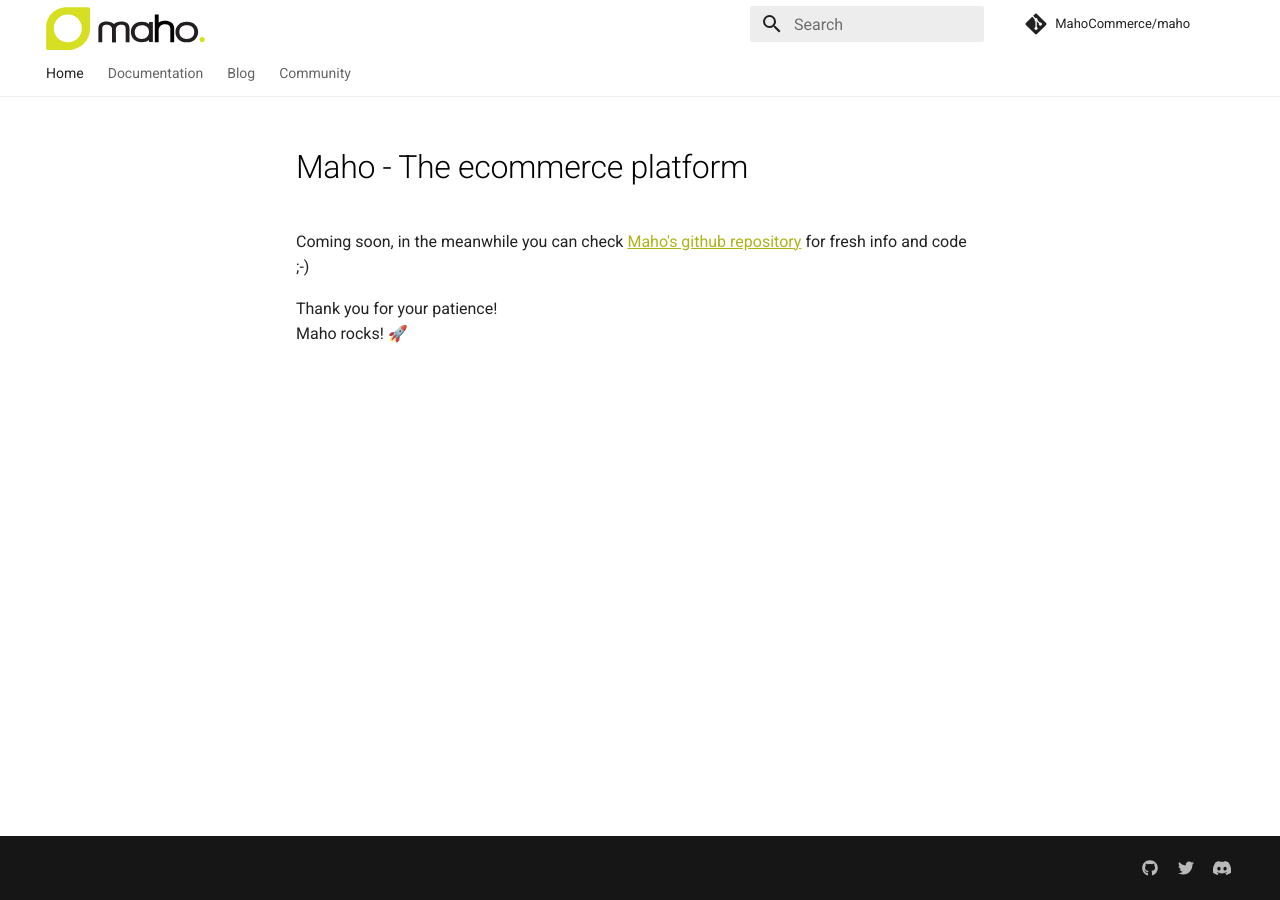
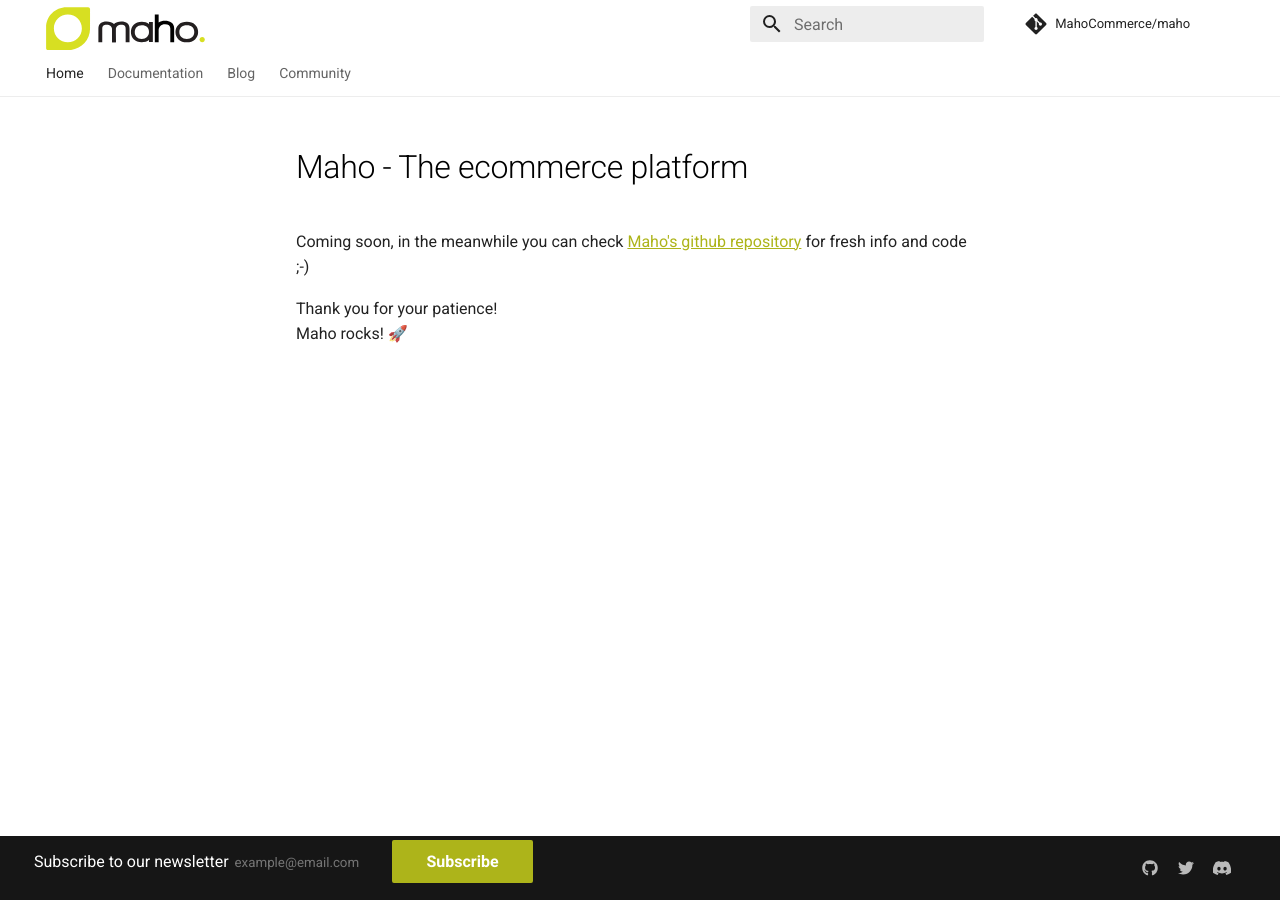
Before and after one commit to MahoCommerce/mahocommerce.com, an MkDocs documentation site: the page built from docs/index.md, in a window 1280 px wide. Built offline with MkDocs 1.6.1 and Material for MkDocs 9.7.7, drawn with Linux system fonts in a browser that asks for light colours; comment, search, counter and statistics services are not loaded; some of the changed lines change nothing that is shown.

Commit message:
newsletter form

```diff
--- /dev/null
+++ b/docs/overrides/partials/copyright.html
@@ -0,0 +1,28 @@
+<form id="subscriptionform">
+    <label>
+        Subscribe to our newsletter
+        <input type="email" id="subscriptionformemail" name="fields[email]" placeholder="example@email.com"
+               autocomplete="email" aria-invalid="false" class="md-search__form" style="background:none;color:white">
+    </label>
+
+    <button type="submit" class="md-button md-button--primary" id="subscriptionformsubmit">Subscribe</button>
+</form>
+<script>
+    document.getElementById('subscriptionformsubmit').addEventListener('click', function(event) {
+        event.preventDefault();
+        const email = document.getElementById('subscriptionformemail').value;
+
+        fetch('https://stats.sender.net/forms/e1xwmd/subscribe', {
+            method: 'POST',
+            headers: {'Content-Type': 'application/json'},
+            body: JSON.stringify({email: email})
+        })
+            .then(response => response.json())
+            .then(data => {
+                alert('Thank you for subscribing, you should receive a confirmation email soon!');
+            })
+            .catch((error) => {
+                alert('There was a problem processing your request, please try again later or contact us.');
+            });
+    });
+</script>
--- a/mkdocs.yml
+++ b/mkdocs.yml
@@ -8,6 +8,7 @@
   name: material
   logo: assets/maho-logo.svg
   favicon: assets/maho-symbol.svg
+  custom_dir: docs/overrides
   palette:
       scheme: default
       primary: white
```
